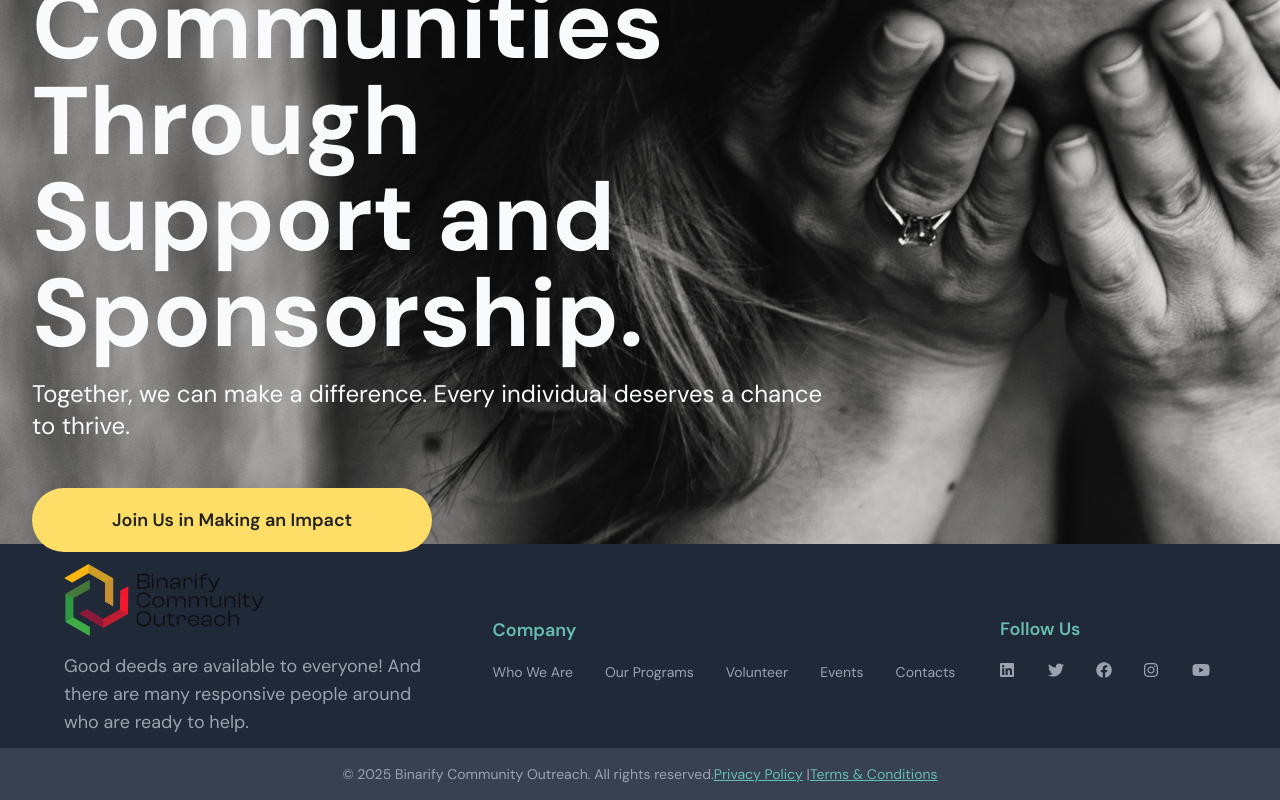
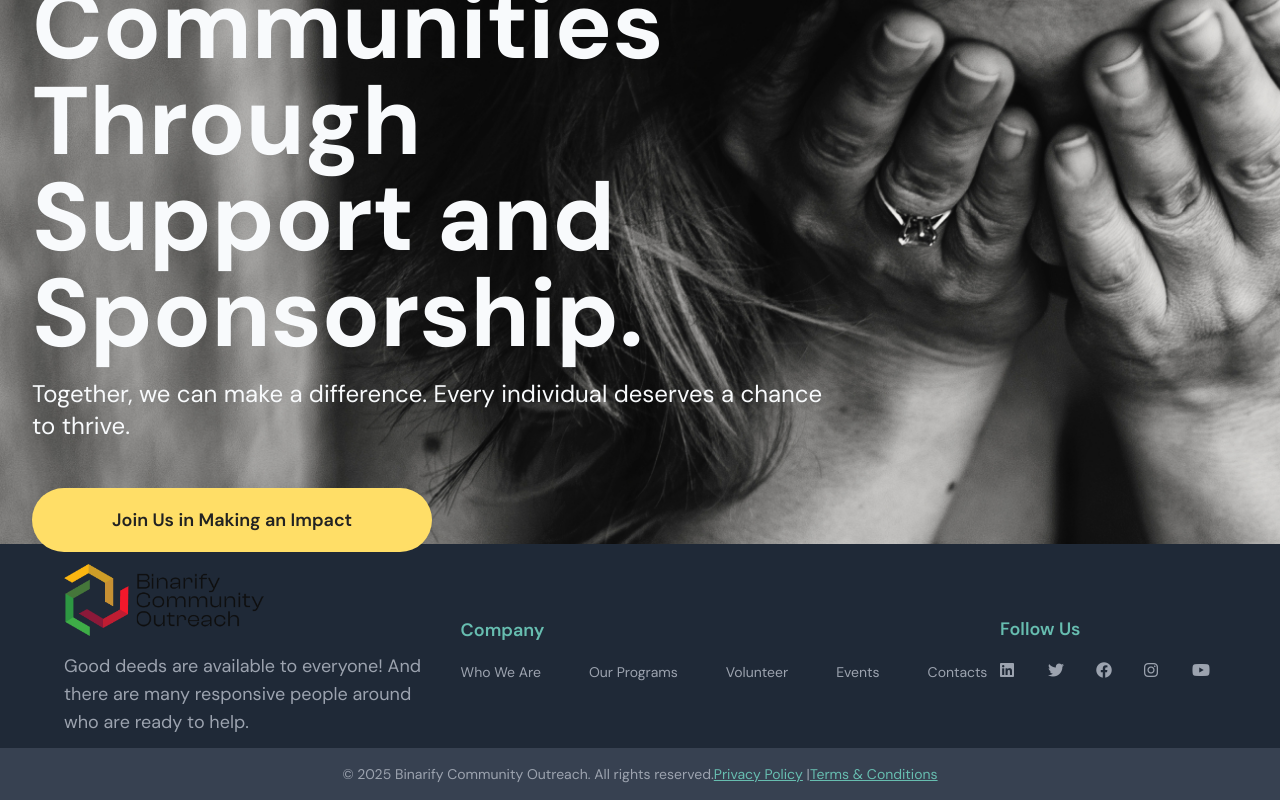
Before and after one commit to Ahmuktar/enlightment, a Next.js app: page / in a window 1280 px wide. Shown: the part 5602-6402 px from the top of the page. Built offline with nearby package versions, Linux system fonts and the light colour scheme.

Commit message:
welldone

```diff
--- a/components/Footer.jsx
+++ b/components/Footer.jsx
@@ -20,7 +20,7 @@ const Footer = () => {
         {/* Company Links */}
         <div>
   <h3 className="text-lg font-semibold text-primary mb-4">Company</h3>
-          <ul className="flex space-x-8">
+  <ul className="flex flex-wrap lg:flex-nowrap gap-4 lg:space-x-8">
     <li><Link href="#" className="text-gray-400 hover:text-white text-sm">Who We Are</Link></li>
     <li><Link href="#" className="text-gray-400 hover:text-white text-sm">Our Programs</Link></li>
     <li><Link href="#" className="text-gray-400 hover:text-white text-sm">Volunteer</Link></li>
@@ -28,6 +28,7 @@ const Footer = () => {
     <li><Link href="#" className="text-gray-400 hover:text-white text-sm">Contacts</Link></li>
   </ul>
 </div>
+
 
         {/* Social Media Icons */}
         <div>
```
Lines whose indentation alone changed are shown as unchanged.
